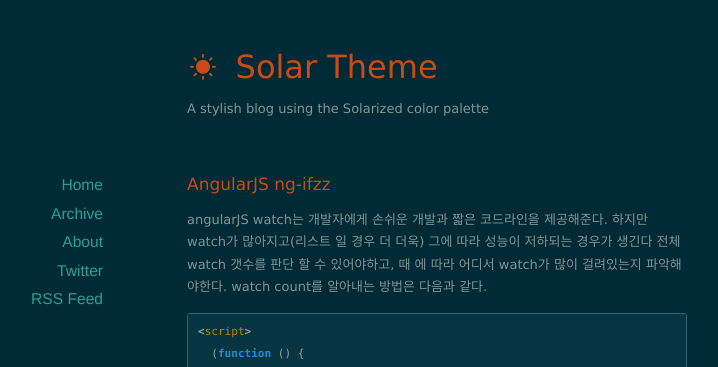
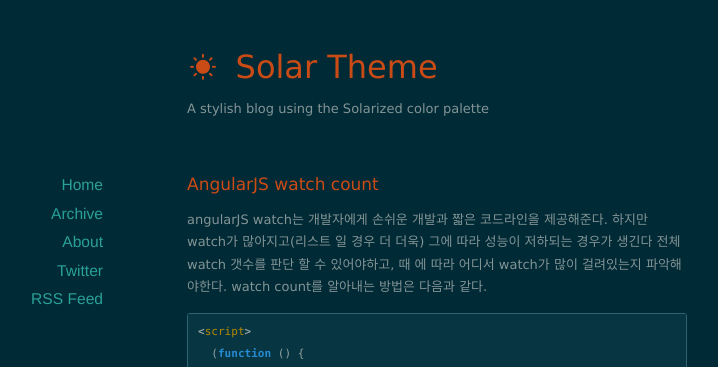
Before and after one commit to lovesigma/lovesigma.github.io, a Jekyll site: the page built from _posts/2015-02-10-AngularJS-watch-count.markdown, in a window 1280 px wide. Shown: the top 367 px of the page, without its empty margins (203-921 px from the left). Built offline with Jekyll 4.4.1, drawn with Linux system fonts in a browser that asks for light colours; nearby versions of some CDN libraries.

Commit message:
watch cnt

```diff
--- a/_posts/2015-02-10-AngularJS-ngif-issue  복사본.markdown
+++ b/_posts/2015-02-10-AngularJS-watch-count.markdown
@@ -1,6 +1,6 @@
 ---
 layout: post
-title:  "AngularJS ng-ifzz"
+title:  "AngularJS watch count"
 date:   2015-02-10 18:53:36
 categories: jekyll update
 ---
```
